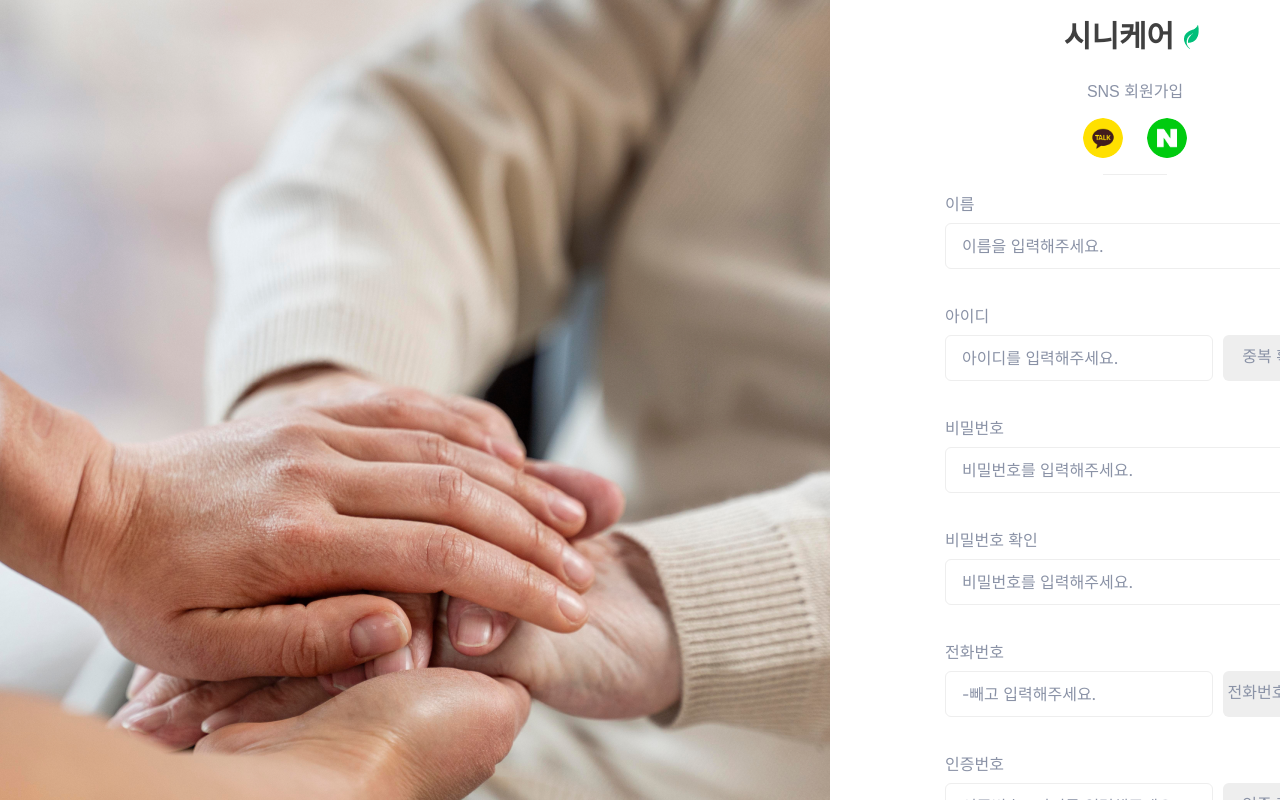
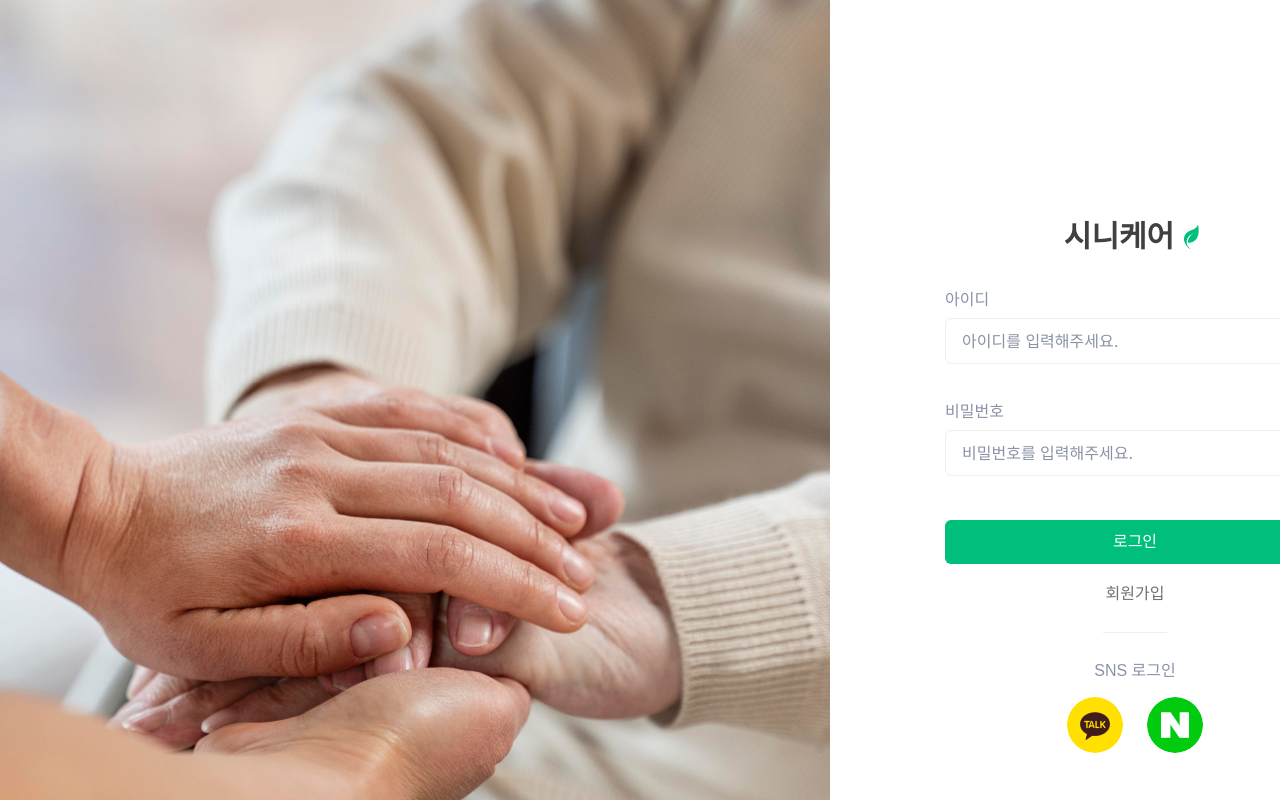
Before and after one commit to youngha123/senicare-front-20240709, a React (Create React App) app: page / in a window 1280 px wide. Shown: the top 800 px of the page. Built offline with nearby package versions, Linux system fonts and the light colour scheme; a web font is replaced by a local one.

Commit message:
20240828 12:50

```diff
--- a/src/views/Auth/index.tsx
+++ b/src/views/Auth/index.tsx
@@ -2,7 +2,31 @@
 import './style.css';
 import InputBox from 'src/components/InputBox';
 
-export default function Auth() {
+type AuthPath = '회원가입' | '로그인';
+
+interface SnsContainerProps {
+    type: AuthPath;
+}
+
+function SnsContainer ({ type }: SnsContainerProps) {
+
+    return (
+        <div className="sns-container">
+            <div className="title">SNS {type}</div>
+            <div className="sns-button-container">
+                <div className={`sns-button ${type === '회원가입' ? 'md ' : ''}kakao`}></div>
+                <div className={`sns-button ${type === '회원가입' ? 'md ' : ''}naver`}></div>
+            </div>
+        </div>
+    );
+
+}
+
+interface AuthComponentProps {
+    onPathChange: (path: AuthPath) => void;
+}
+
+function SignUp({ onPathChange }: AuthComponentProps) {
 
     const [name, setName] = useState<string>('');
     const [id, setId] = useState<string>('');
@@ -25,7 +49,14 @@
     const [telNumberMessageError, setTelNumberMessageError] = useState<boolean>(false);
     const [authNumberMessageError, setAuthNumberMessageError] = useState<boolean>(false);
 
-    const [isCheckedId, setCheckedId] = useState<boolean>(false);
+    const [isCheckedId ,setCheckedId] = useState<boolean>(false);
+    const [isMatchedPassword, setMatchedPassword] = useState<boolean>(false);
+    const [isCheckedPassword, setCheckedPassword] = useState<boolean>(false);
+    const [isSend, setSend] = useState<boolean>(false);
+    const [isCheckedAuthNumber, setCheckedAuthNumber] = useState<boolean>(false);
+
+    const isComplete = name && id && isCheckedId && password && passwordCheck && isMatchedPassword && isCheckedPassword
+        && telNumber && isSend && authNumber && isCheckedAuthNumber;
 
     const onNameChangeHandler = (event: ChangeEvent<HTMLInputElement>) => {
         const { value } = event.target;
@@ -36,6 +67,7 @@
         const { value } = event.target;
         setId(value);
         setCheckedId(false);
+        setIdMessage('');
     };
 
     const onPasswordChangeHandler = (event: ChangeEvent<HTMLInputElement>) => {
@@ -48,32 +80,26 @@
         const message = (isMatched || !value) ? '' : '영문, 숫자를 혼용하여 8 ~ 13자 입력해주세요';
         setPasswordMessage(message);
         setPasswordMessageError(!isMatched);
+        setMatchedPassword(isMatched);
     };
 
     const onPasswordCheckChangeHandler = (event: ChangeEvent<HTMLInputElement>) => {
         const { value } = event.target;
         setPasswordCheck(value);
-
     };
 
     const onTelNumberChangeHandler = (event: ChangeEvent<HTMLInputElement>) => {
         const { value } = event.target;
         setTelNumber(value);
-
-        const pattern = /^(?=.*[0-9]).{11}$/;
-        const isMatched = pattern.test(value);
-
-        // const telNumberMessage = isMatched ? '' : '숫자 11자 입력해주세요.';
-
-        // setTelNumberMessage(telNumberMessage);
-        // setTelNumberMessageError(!isMatched);
-
-        // if (!isMatched) return;
+        setSend(false);
+        setTelNumberMessage('');
     };
 
     const onAuthNumberChangeHandler = (event: ChangeEvent<HTMLInputElement>) => {
         const { value } = event.target;
         setAuthNumber(value);
+        setCheckedAuthNumber(false);
+        setAuthNumberMessage('');
     };
 
     const onIdCheckClickHandler = () => {
@@ -87,75 +113,148 @@
     };
 
     const onTelNumberSendClickHandler = () => {
+        if (!telNumber) return;
 
-        const pattern = /^(?=.*[0-9]).{11}$/;
+        const pattern = /^[0-9]{11}$/;
         const isMatched = pattern.test(telNumber);
 
-        const telNumberMessage = isMatched ? '인증번호가 전송되었습니다.' : '숫자 11자 입력해주세요.';
+        if (!isMatched) {
+            setTelNumberMessage('숫자 11자 입력해주세요.');
+            setTelNumberMessageError(true);
+            return;
+        }
 
-        setTelNumberMessage(telNumberMessage);
-        setTelNumberMessageError(!isMatched);
-
-
+        setTelNumberMessage('인증번호가 전송되었습니다.');
+        setTelNumberMessageError(false);
+        setSend(true);
     };
 
     const onAuthNumberCheckClickHandler = () => {
         if (!authNumber) return;
 
+        const isMatched = authNumber === 'Q1W2';
+        const message = isMatched ? '인증번호가 확인되었습니다.' : '인증번호가 일치하지 않습니다.';
+        setAuthNumberMessage(message);
+        setAuthNumberMessageError(!isMatched);
+        setCheckedAuthNumber(isMatched);
+    };
 
-        const Verification = authNumber === '1234';
-        const message = Verification ? '인증번호가 확인되었습니다.' : '인증번호가 일치하지 않습니다.';
+    const onSignUpButtonHandler = () => {
+        if (!isComplete) return;
 
-        setAuthNumberMessage(message);
-        setAuthNumberMessageError(!Verification);
-
-        if (!Verification) return;
+        onPathChange('로그인');
     };
 
     useEffect(() => {
         if (!password || !passwordCheck) return;
 
-        const isEqual = password === passwordCheck ;
+        const isEqual = password === passwordCheck;
         const message = isEqual ? '' : '비밀번호가 일치하지 않습니다.';
-
         setPasswordCheckMessage(message);
         setPasswordCheckMessageError(!isEqual);
+        setCheckedPassword(isEqual);
     }, [password, passwordCheck]);
 
+    return (
+        <div style={{ gap: '16px' }} className="auth-box">
+            <div className="title-box">
+                <div className="title">시니케어</div>
+                <div className="logo"></div>
+            </div>
+            <SnsContainer type='회원가입' />
+            <div style={{ width: '64px' }} className="divider"></div>
+
+            <div className="input-container">
+                <InputBox messageError={nameMessageError} message={nameMessage} value={name} label='이름' type='text' placeholder='이름을 입력해주세요.' onChange={onNameChangeHandler} />
+                <InputBox messageError={idMessageError} message={idMessage} value={id} label='아이디' type='text' placeholder='아이디를 입력해주세요.' buttonName='중복 확인' onChange={onIdChangeHandler} onButtonClick={onIdCheckClickHandler} />
+                <InputBox messageError={passwordMessageError} message={passwordMessage} value={password} label='비밀번호' type='password' placeholder='비밀번호를 입력해주세요.' onChange={onPasswordChangeHandler} />
+                <InputBox messageError={passwordCheckMessageError} message={passwordCheckMessage} value={passwordCheck} label='비밀번호 확인' type='password' placeholder='비밀번호를 입력해주세요.' onChange={onPasswordCheckChangeHandler} />
+                <InputBox messageError={telNumberMessageError} message={telNumberMessage} value={telNumber} label='전화번호' type='text' placeholder='-빼고 입력해주세요.' buttonName='전화번호 인증' onChange={onTelNumberChangeHandler} onButtonClick={onTelNumberSendClickHandler} />
+                {isSend &&
+                <InputBox messageError={authNumberMessageError} message={authNumberMessage} value={authNumber} label='인증번호' type='text' placeholder='인증번호 4자리를 입력해주세요.' buttonName='인증 확인' onChange={onAuthNumberChangeHandler} onButtonClick={onAuthNumberCheckClickHandler} />
+                }
+            </div>
+
+            <div className="button-container">
+                <div className={`button ${isComplete ? 'primary' : 'disable'} full-width`} onClick={onSignUpButtonHandler}>회원가입</div>
+                <div className="link" onClick={() => onPathChange('로그인')}>로그인</div>
+            </div>
+        </div>
+    )
+}
+
+function SignIn({ onPathChange }: AuthComponentProps) {
+
+    const [id, setId] = useState<string>('');
+    const [password, setPassword] = useState<string>('');
+
+    const [message, setMessage] = useState<string>('');
+
+    const onIdChangeHandler = (event: ChangeEvent<HTMLInputElement>) => {
+        const { value } = event.target;
+        setId(value);
+    };
+
+    const onPasswordChangeHandler = (event: ChangeEvent<HTMLInputElement>) => {
+        const { value } = event.target;
+        setPassword(value);
+    };
+
+    const onSignInButtonHandler = () => {
+        if (!id || !password) return;
+
+        if (id !== 'qwer1234' || password !== 'asdf0987') {
+            setMessage('로그인 정보가 일치하지 않습니다.');
+            return;
+        }
+
+        alert('로그인 성공!');
+    };
+
+    useEffect(() => {
+        setMessage('');
+    }, [id, password]);
+
+    return (
+        <div className="auth-box">
+            <div className="title-box">
+                <div className="title">시니케어</div>
+                <div className="logo"></div>
+            </div>
+            <div className="input-container">
+                <InputBox value={id} onChange={onIdChangeHandler} message='' messageError type='text' label='아이디' placeholder='아이디를 입력해주세요.' />
+                <InputBox value={password} onChange={onPasswordChangeHandler} message={message} messageError type='password' label='비밀번호' placeholder='비밀번호를 입력해주세요.' />
+            </div>
+            <div className="button-container">
+                <div className="button primary full-width" onClick={onSignInButtonHandler}>로그인</div>
+                <div className="link" onClick={() => onPathChange('회원가입')}>회원가입</div>
+            </div>
+            <div style={{ width: '64px' }} className="divider"></div>
+            <SnsContainer type='로그인' />
+        </div>
+    );
+
+}
+
+export default function Auth() {
+
+    const [path, setPath] = useState<AuthPath>('로그인');
+
+    const onPathChangeHandler = (path: AuthPath) => {
+        setPath(path);
+    };
 
     return (
         <div id="auth-wrapper">
             <div className="auth-image"></div>
             <div className="auth-container">
-                <div style={{ gap: '16px' }} className="auth-box">
-                    <div className="title-box">
-                        <div className="title">시니케어</div>
-                        <div className="logo"></div>
-                    </div>
-                    <div className="sns-container">
-                        <div className="title">SNS 회원가입</div>
-                        <div className="sns-button-container">
-                            <div className="sns-button md kakao"></div>
-                            <div className="sns-button md naver"></div>
-                        </div>
-                    </div>
-                    <div style={{ width: '64px' }} className="divider"></div>
-
-                    <div className="input-container">
-                        <InputBox messageError={nameMessageError} message={nameMessage} value={name} label='이름' type='text' placeholder='이름을 입력해주세요.' onChange={onNameChangeHandler} />
-                        <InputBox messageError={idMessageError} message={idMessage} value={id} label='아이디' type='text' placeholder='아이디를 입력해주세요.' buttonName='중복 확인' onChange={onIdChangeHandler} onButtonClick={onIdCheckClickHandler} />
-                        <InputBox messageError={passwordMessageError} message={passwordMessage} value={password} label='비밀번호' type='text' placeholder='비밀번호를 입력해주세요.' onChange={onPasswordChangeHandler} />
-                        <InputBox messageError={passwordCheckMessageError} message={passwordCheckMessage} value={passwordCheck} label='비밀번호 확인' type='password' placeholder='비밀번호를 입력해주세요.' onChange={onPasswordCheckChangeHandler} />
-                        <InputBox messageError={telNumberMessageError} message={telNumberMessage} value={telNumber} label='전화번호' type='text' placeholder='-빼고 입력해주세요.' buttonName='전화번호 인증' onChange={onTelNumberChangeHandler} onButtonClick={onTelNumberSendClickHandler} />
-                        <InputBox messageError={authNumberMessageError} message={authNumberMessage} value={authNumber} label='인증번호' type='text' placeholder='인증번호 4자리를 입력해주세요.' buttonName='인증 확인' onChange={onAuthNumberChangeHandler} onButtonClick={onAuthNumberCheckClickHandler} />
-                    </div>
-
-                    <div className="button-container">
-                        <div id="sign-up-button" className="button disable full-width">회원가입</div>
-                        <div className="link">로그인</div>
-                    </div>
-                </div>
+                {path === '로그인' ?
+                <SignIn onPathChange={onPathChangeHandler} /> :
+                <SignUp onPathChange={onPathChangeHandler} />
+                }
             </div>
         </div>
-    )
+
+    );
+
 }
```
